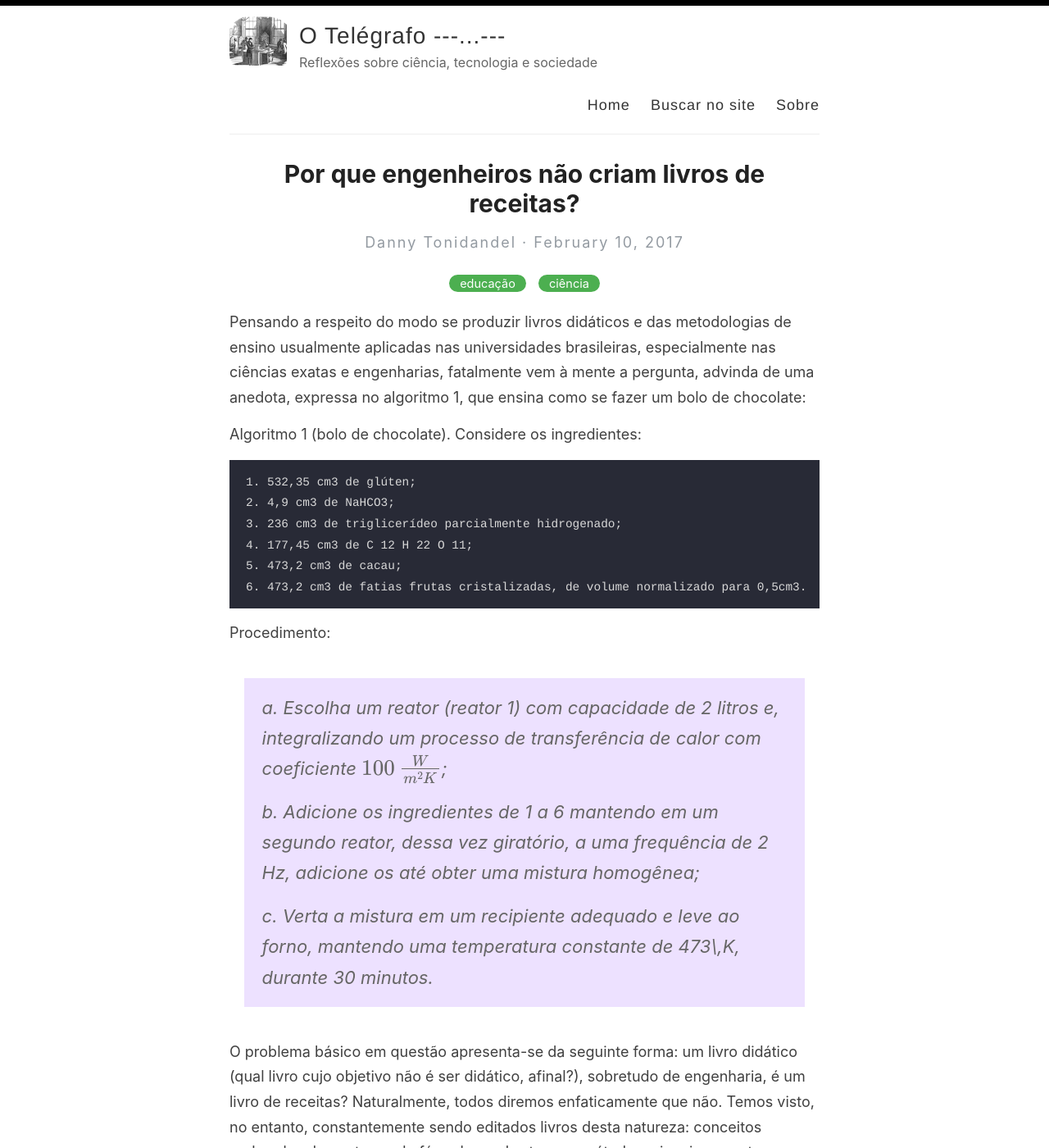
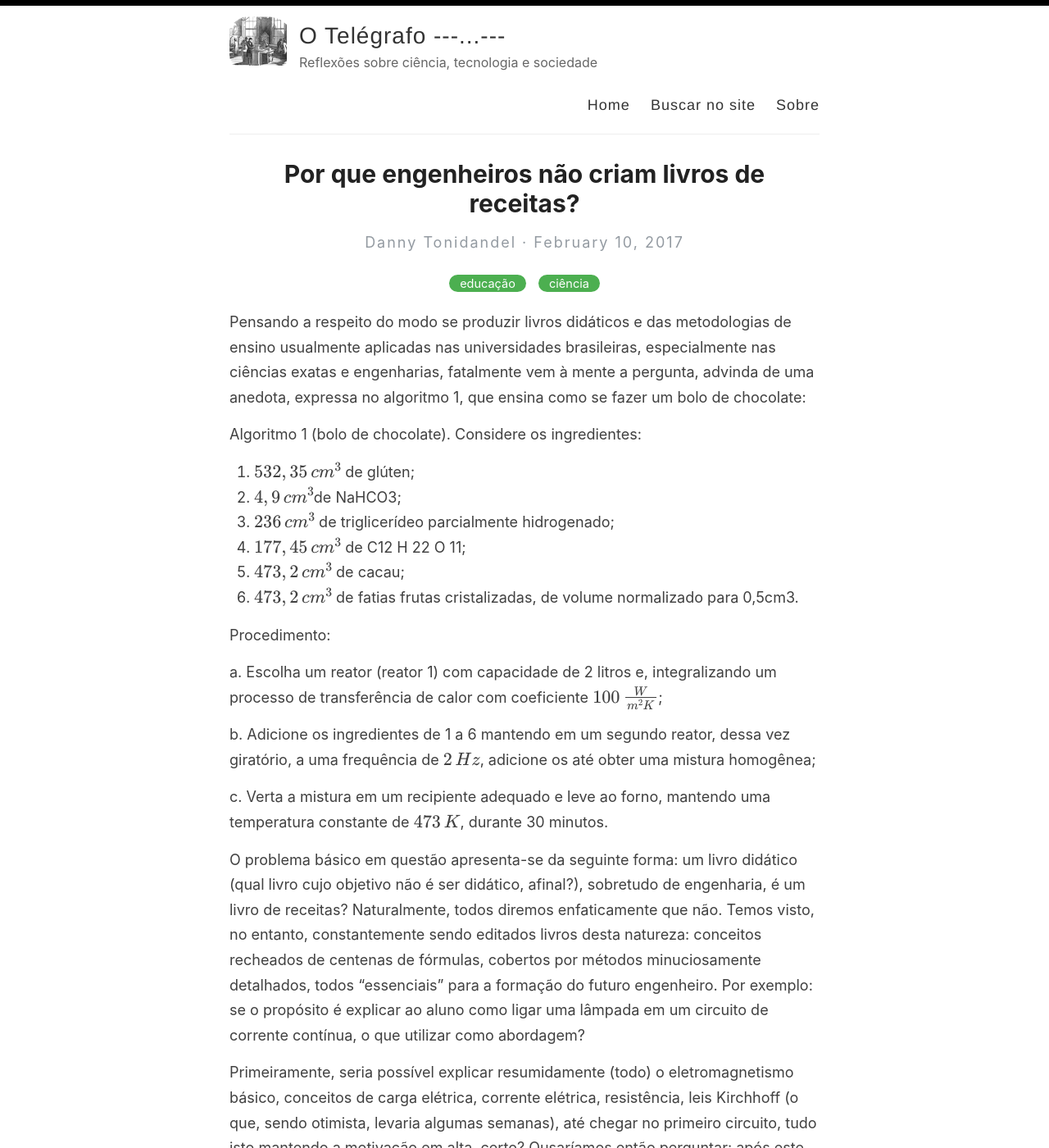
Before and after one commit to tonidandel/otelegrafo_, a Jekyll site: the page built from _posts/2017-02-10-por-que-engenheiros-nao-criam-livros-de-receitas.md, in a window 1280 px wide and 1400 px high. Shown: the whole window at 82% size. Built offline with Jekyll 4.4.1, drawn with Linux system fonts in a browser that asks for light colours; formulas are drawn with MathJax 3.

Commit message:
update-post-pq-eng-nao-criam-livros-de-receitas

```diff
--- a/_posts/2017-02-10-por-que-engenheiros-nao-criam-livros-de-receitas.md
+++ b/_posts/2017-02-10-por-que-engenheiros-nao-criam-livros-de-receitas.md
@@ -8,20 +8,20 @@ Pensando a respeito do modo se produzir livros didáticos e das metodologias de
 
 Algoritmo 1 (bolo de chocolate). Considere os ingredientes:
 
-    1. 532,35 cm3 de glúten;
-    2. 4,9 cm3 de NaHCO3;
-    3. 236 cm3 de triglicerídeo parcialmente hidrogenado;
-    4. 177,45 cm3 de C 12 H 22 O 11;
-    5. 473,2 cm3 de cacau;
-    6. 473,2 cm3 de fatias frutas cristalizadas, de volume normalizado para 0,5cm3.
+1. $532,35\,cm^3$ de glúten;
+2. $4,9\,cm^3$de NaHCO3;
+3. $236\, cm^3$ de triglicerídeo parcialmente hidrogenado;
+4. $177,45\, cm^3$ de C12 H 22 O 11;
+5. $473,2\, cm^3$ de cacau;
+6. $473,2\, cm^3$ de fatias frutas cristalizadas, de volume normalizado para 0,5cm3.
 
 Procedimento:
 
-> a. Escolha um reator (reator 1) com capacidade de 2 litros e, integralizando um processo de transferência de calor com coeficiente $100 \, \frac{W}{m^2K}$;
->
-> b. Adicione os ingredientes de 1 a 6 mantendo em um segundo reator, dessa vez giratório, a uma frequência de 2 Hz, adicione os até obter uma mistura homogênea;
->
-> c. Verta a mistura em um recipiente adequado e leve ao forno, mantendo uma temperatura constante de 473\,K, durante 30 minutos.
+a. Escolha um reator (reator 1) com capacidade de 2 litros e, integralizando um processo de transferência de calor com coeficiente $100 \, \frac{W}{m^2K}$;
+
+b. Adicione os ingredientes de 1 a 6 mantendo em um segundo reator, dessa vez giratório, a uma frequência de $2\, Hz$, adicione os até obter uma mistura homogênea;
+
+c. Verta a mistura em um recipiente adequado e leve ao forno, mantendo uma temperatura constante de $473\,K$, durante 30 minutos.
 
 O problema básico em questão apresenta-se da seguinte forma: um livro didático (qual livro cujo objetivo não é ser didático, afinal?), sobretudo de engenharia, é um livro de receitas? Naturalmente, todos diremos enfaticamente que não. Temos visto, no entanto, constantemente sendo editados livros desta natureza: conceitos recheados de centenas de fórmulas, cobertos por métodos minuciosamente detalhados, todos “essenciais” para a formação do futuro engenheiro. Por exemplo: se o propósito é explicar ao aluno como ligar uma lâmpada em um circuito de corrente contínua, o que utilizar como abordagem?
 
```
